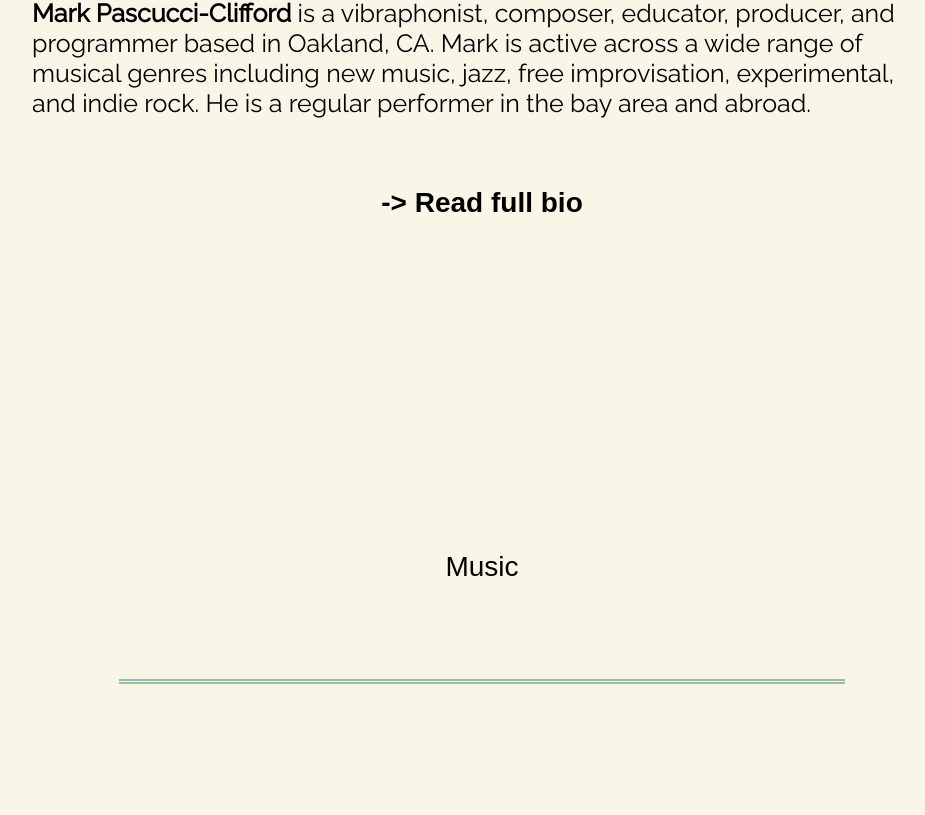
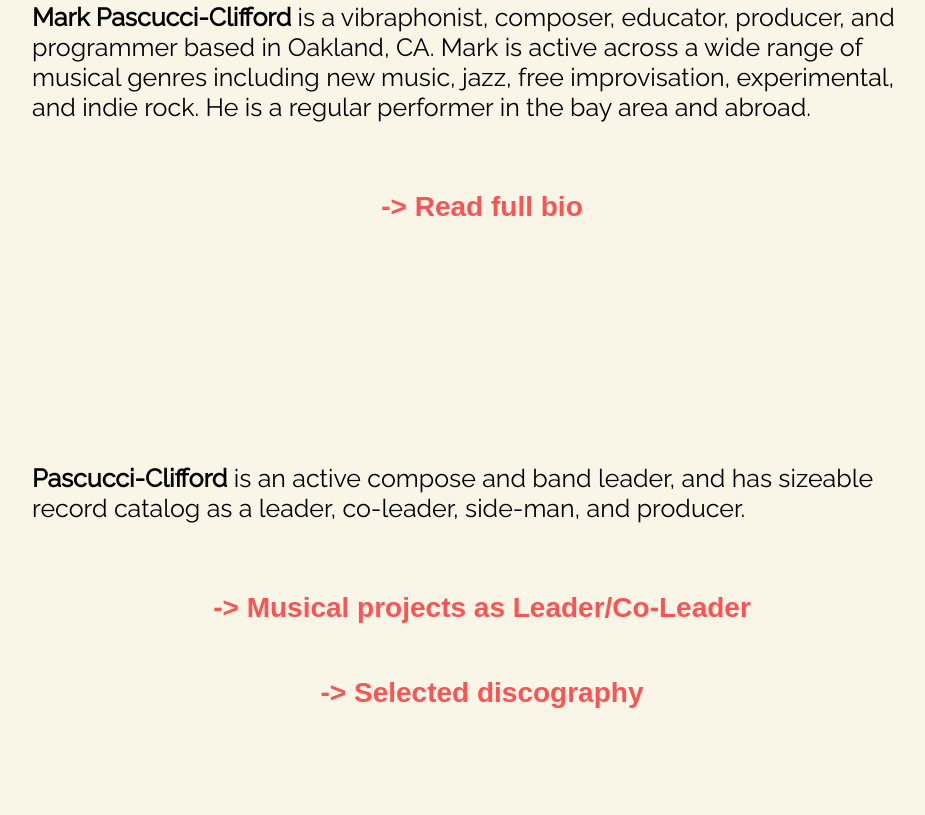
Before and after one commit to skymouse85/m-p-c-music, a Next.js app: page / in a window 1280 px wide. Shown: the part 1225-2040 px from the top of the page, without its empty margins (158-1083 px from the left). Built offline with nearby package versions, Linux system fonts and the light colour scheme.

Commit message:
music js updates

```diff
--- a/pages/index.js
+++ b/pages/index.js
@@ -28,7 +28,7 @@ export default function Home() {
 
         <div className={styles.center}>
           <Image
-            // className={styles.imageBorder}
+            className={styles.imageBorder}
             src="/images/color-closeField.jpg"
             alt=""
             width={900}
@@ -69,9 +69,38 @@ export default function Home() {
 
         <div className={styles.spacer}></div>
 
+        <div  className={styles.indexBio}>
+          <div className={styles.pContainer}>
+            <p>
+              <strong>Pascucci-Clifford</strong> is an active compose and band leader, and has sizeable record catalog as a leader, co-leader, side-man, and producer.
+            </p>
+           </div>
+        </div>
         <div>
-          <h2>Music</h2>
-        </div>
+            <Link
+              href='/music'
+              className={styles.card}
+              target="_blank"
+              rel="noopener noreferrer"
+            >
+              <h2 >
+              <span>-&gt;</span> Musical projects as Leader/Co-Leader
+              </h2>
+            </Link>
+          </div>
+        <div>
+            <Link
+              href='/discog'
+              className={styles.card}
+              target="_blank"
+              rel="noopener noreferrer"
+            >
+              <h2 >
+              <span>-&gt;</span> Selected discography
+              </h2>
+            </Link>
+          </div>
+
 
         <Footer/>
       </main>
--- a/styles/Home.module.css
+++ b/styles/Home.module.css
@@ -37,13 +37,6 @@
   min-height:fit-content
 }
 
-.musicContent {
-  display: grid;
-  grid-template-columns: 600px 600px;
-  padding-top: 2rem;
-  text-align: left;
-}
-
 .nonIndex h1 {
   font-size: 2.75rem;
   border-bottom: 2px solid var(--secondary-bg-color);
@@ -53,7 +46,7 @@
   padding-bottom: 1rem;
 }
 
-.nonIndex p{
+.nonIndex p {
   /* font-family: var(--font-hankenGrotesk); */
   font-weight: 300;
   font-size: 1.5rem;
@@ -121,7 +114,7 @@
 
 
 .spacer {
-  height: 300px
+  height: 2vh
 }
  .pContainer {
   /* border: 2px dotted rgb(96, 139, 168); */
@@ -300,7 +293,7 @@
   justify-content: center;
   align-items: center;
 }
-@media screen and (min-width: 768px) {
+/* @media screen and (min-width: 768px) {
   .nav__menu-bar{
     display: none;
   }
@@ -326,7 +319,7 @@
   .nav__link:hover:before{
    width: 100%;
   }
-}
+} */
 
 .description {
   display: inherit;
--- a/styles/globals.css
+++ b/styles/globals.css
@@ -61,9 +61,18 @@ body {
 }
 
 a {
-  color: inherit;
+  color: var(--accent-primary);
   text-decoration: none;
 }
+a:hover {
+  text-decoration:underline;
+}
+a:active {
+  color:var(--accent-secondary)
+}
+
+
+
 h1 {
   font-family: 'robotoMono', monospace;
   font-weight: 600;
```
Also changed, not shown: pages/discog.js (added, +17 -0 lines), pages/music.js (+53 -4 lines), styles/Music.module.css (added, +13 -0 lines).
